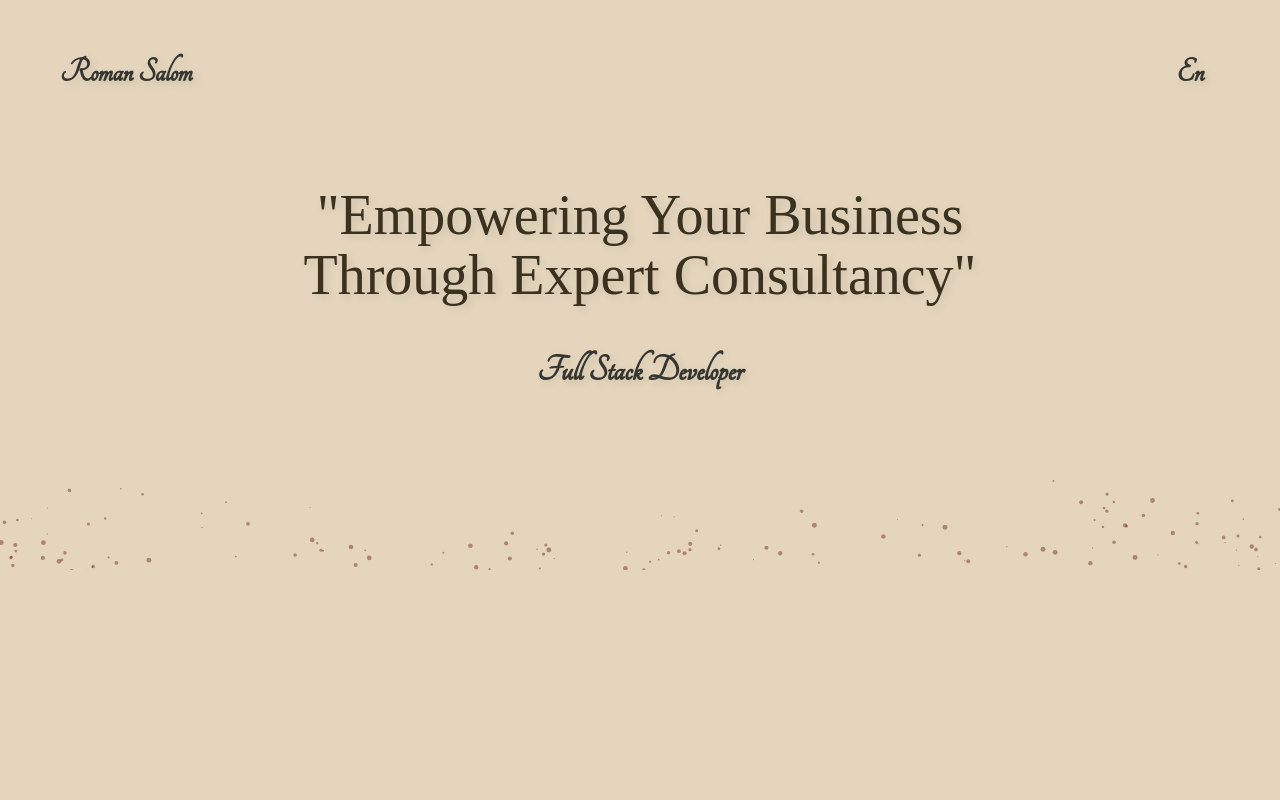
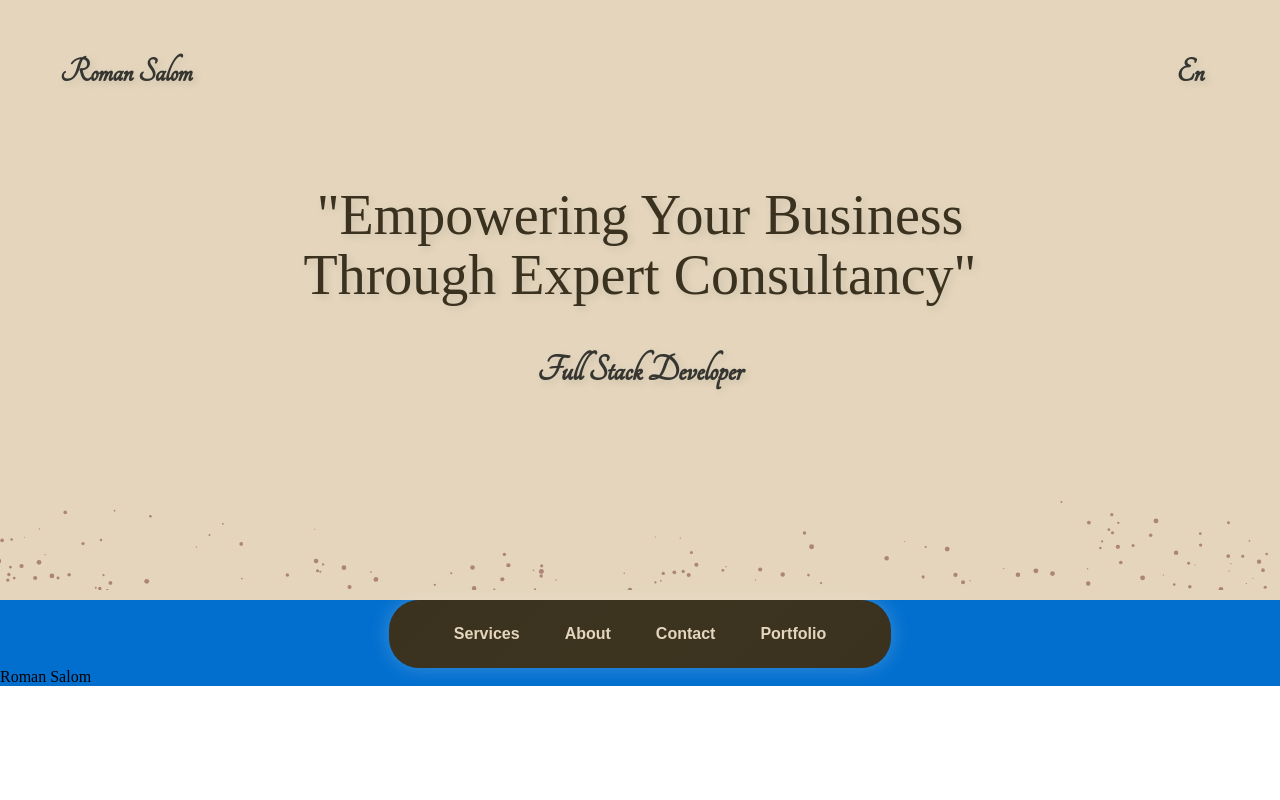
Before and after one commit to romansalom/NewPortafolio, a Next.js app: page / in a window 1280 px wide. Shown: the top 800 px of the page. Built offline with nearby package versions, Linux system fonts and the light colour scheme.

Commit message:
mobile version for hero and dekstop read

```diff
--- a/components/Header/Hero/styles.module.css
+++ b/components/Header/Hero/styles.module.css
@@ -52,8 +52,10 @@
     }
 
     .sandstorm {
-        margin-top: 10px;
+        margin-top: 20px;
     }
+
+
 
 }
 
@@ -64,7 +66,6 @@
     height: 100%;
     z-index: -1;
     pointer-events: none;
-    margin-top: -20px;
 }
 
 
--- a/components/Header/NavBar/styles.module.css
+++ b/components/Header/NavBar/styles.module.css
@@ -9,7 +9,6 @@
     padding: 1px;
     box-shadow:
         0 0 20px rgba(255, 255, 255, 0.224);
-    margin-top: 80px;
 }
 
 .sections {
--- a/sections/About/styles.module.css
+++ b/sections/About/styles.module.css
@@ -1,5 +1,4 @@
 .section {
     background-color: rgb(2, 111, 207);
     width: 100%;
-    padding: 0px;
 }
--- a/sections/Header/styles.module.css
+++ b/sections/Header/styles.module.css
@@ -1,7 +1,7 @@
 .container {
+    height: 600px;
+    background-color: #e4d5bc;
 
-    background-color: #e4d5bc;
-    height: 1000px
 }
 
 @media (max-width: 560px) {
@@ -9,3 +9,11 @@
         height: 800px
     }
 }
+
+@media (min-width: 1600px) {
+    .container {
+        height: 600px
+    }
+
+
+}
```
